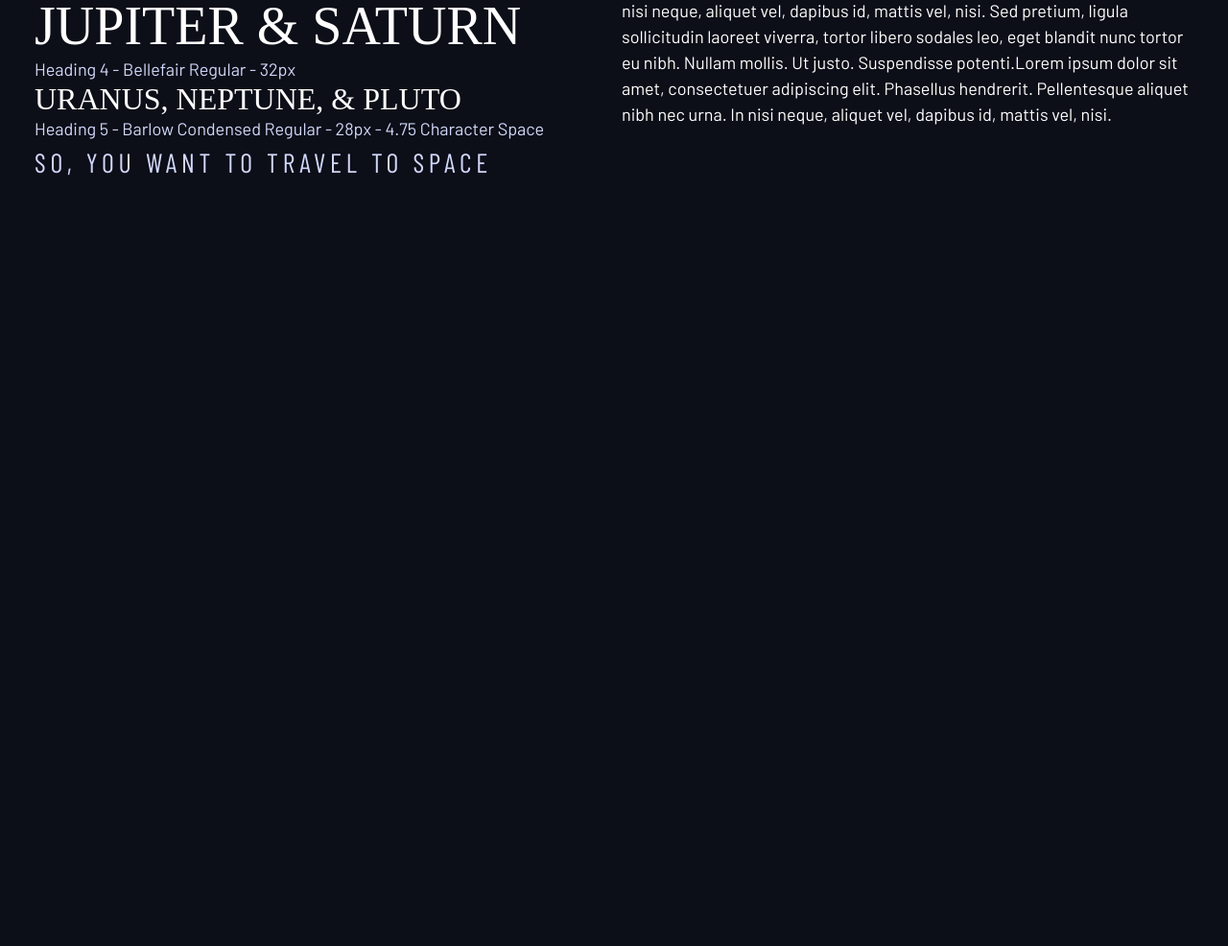
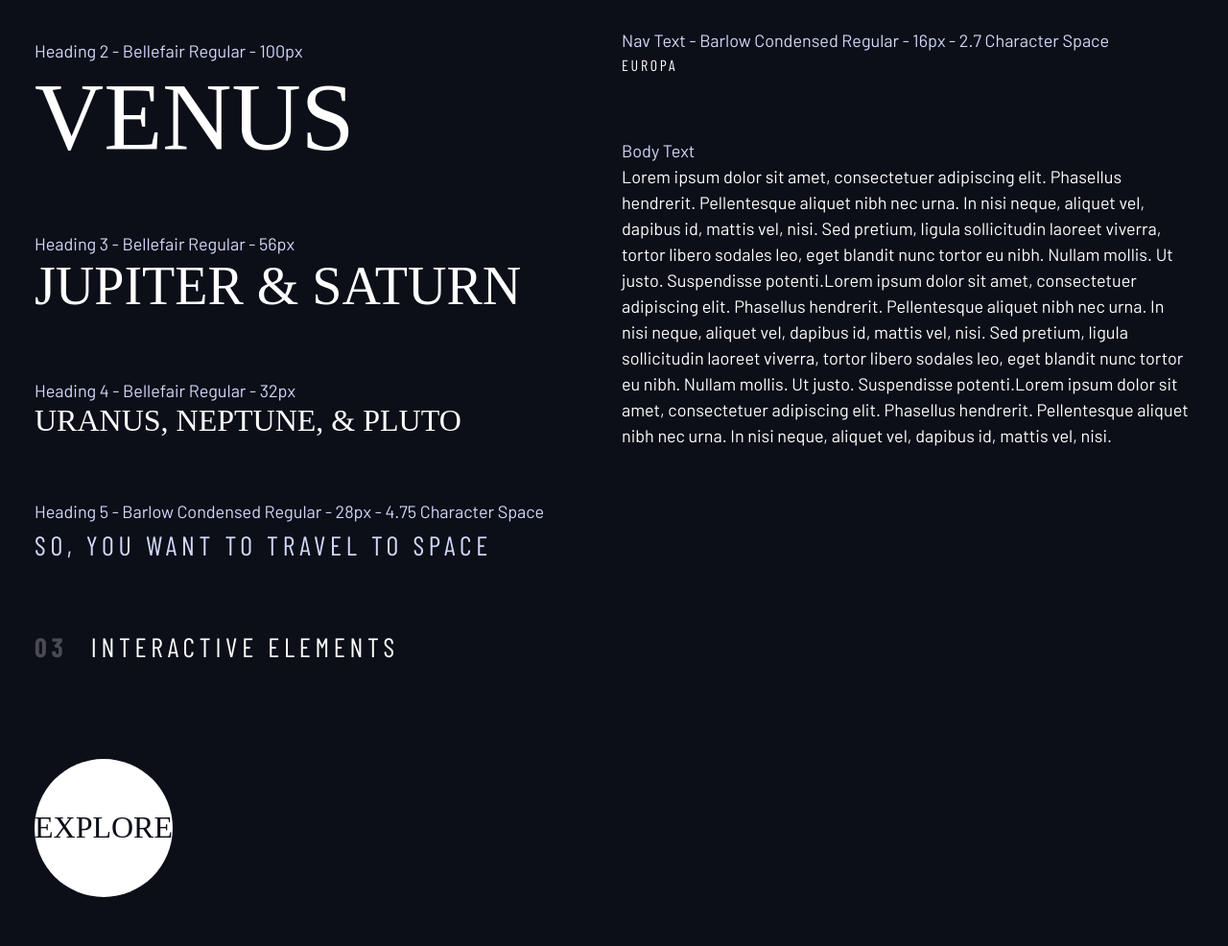
Before and after one commit to faanid/modern-site, a website built with webpack: page src/design-system.html in a window 1280 px wide. Shown: the part 708-1694 px from the top of the page at 96% size. Before the commit the page ends 962 px from the top, so only its background shows below. Built offline with nearby package versions, Linux system fonts and the light colour scheme; a web font is replaced by a local one.

Commit message:
"add button and some style"

```diff
--- a/src/design-system.html
+++ b/src/design-system.html
@@ -15,15 +15,15 @@
     <style></style>
   </head>
   <body>
-    <div class="container">
-      <h1>Design system</h1>
+    <div class="container flow">
+      <h1 class="uppercase">Design system</h1>
 
-      <section id="colors">
+      <section class="flow" id="colors" style="margin: 4rem 0">
         <h2 class="numbered-title"><span>01</span> colors</h2>
         <div class="flex">
-          <div style="flex-grow: 1">
+          <div class="flow" style="flex-grow: 1">
             <div
-              class="bg-dark text-white"
+              class="bg-dark text-white ff-serif fs-500"
               style="padding: 3rem 1rem 1rem; border: 1px solid white"
             >
               #0B0D17
@@ -31,9 +31,9 @@
             <p><span class="text-accent">RGB</span> 11, 13, 23</p>
             <p><span class="text-accent">HSL</span> 230°, 35%, 7%</p>
           </div>
-          <div style="flex-grow: 1">
+          <div class="flow" style="flex-grow: 1">
             <div
-              class="bg-accent text-dark"
+              class="bg-accent text-dark ff-serif fs-500"
               style="padding: 3rem 1rem 1rem; border: 1px solid white"
             >
               #D0D6F9
@@ -41,9 +41,9 @@
             <p><span class="text-accent">RGB</span> 208, 214, 249</p>
             <p><span class="text-accent">HSL</span> 231°, 77%, 90%</p>
           </div>
-          <div style="flex-grow: 1">
+          <div class="flow" style="flex-grow: 1">
             <div
-              class="bg-white text-dark"
+              class="bg-white text-dark ff-serif fs-500"
               style="padding: 3rem 1rem 1rem; border: 1px solid white"
             >
               #FFFFFF
@@ -54,10 +54,10 @@
         </div>
       </section>
 
-      <section id="typography" style="margin: 4rem 0">
+      <section class="flow" id="typography" style="margin: 4rem 0">
         <h2 class="numbered-title"><span>02 </span>Typography</h2>
         <div class="flex">
-          <div style="flex-basis: 100%">
+          <div class="flow" style="flex-basis: 100%; --flow-space: 4rem">
             <div>
               <p class="text-accent">Heading 1 - Bellefair Regular - 150px</p>
               <p class="fs-900 ff-serif uppercase">Earth</p>
@@ -87,7 +87,7 @@
             </div>
           </div>
 
-          <div style="flex-basis: 100%">
+          <div class="flow" style="flex-basis: 100%; --flow-space: 4rem">
             <div>
               <p class="text-accent">Subheading 1 - Bellefair Regular - 28px</p>
               <p class="fs-500 ff-serif uppercase">384,400 km</p>
@@ -131,6 +131,32 @@
           </div>
         </div>
       </section>
+
+      <section class="flow" id="interactive-elements">
+        <h2 class="numbered-title"><span>03</span> Interactive elements</h2>
+
+        <!-- navigation -->
+        <div></div>
+
+        <div class="flex">
+          <div style="margin-top: 5rem">
+            <!-- explore button -->
+            <a
+              href="#"
+              class="large-button uppercase ff-serif fs-600 text-dark bg-white"
+              >Explore</a
+            >
+          </div>
+
+          <div style="margin-bottom: 50vh">
+            <!-- Tabs -->
+
+            <!-- Dots -->
+
+            <!-- Numbers -->
+          </div>
+        </div>
+      </section>
     </div>
 
     <script src="index.pack.js"></script>
--- a/src/index.css
+++ b/src/index.css
@@ -112,6 +112,11 @@ select{
       gap: var(--gap, 1rem);
   }
 
+  /* means: anythin tht not first child */
+  .flow > *:where(:not(:first-child)) {
+    margin-top: var(--flow-space, 1rem);
+}
+
   .container{
       padding-inline:2em;
       margin-inline: auto;
@@ -199,3 +204,35 @@ select{
  font-weight: 700;
  color: hsl(var(--clr-white)/ .25);
 }
+
+
+/* Compontents */
+.large-button{
+    position: relative;
+    z-index: 1;
+    display: grid;
+    place-items: center;
+    /* padding: 0 2em; */
+    border-radius: 50%;
+    aspect-ratio: 1;
+    text-decoration: none;
+
+}
+
+.large-button::after{
+    content: '';
+    position: absolute;
+    z-index: -1;
+    width: 100%;
+    height: 100%;
+    background: hsl( var(--clr-white) / .15);
+    border-radius: 50%;
+    opacity: 0;
+    transition: opacity 500ms linear, transform 750ms ease-in-out;
+}
+
+.large-button:hover::after,
+.large-button:focus::after {
+    opacity: 1;
+    transform: scale(1.5);
+}
```
